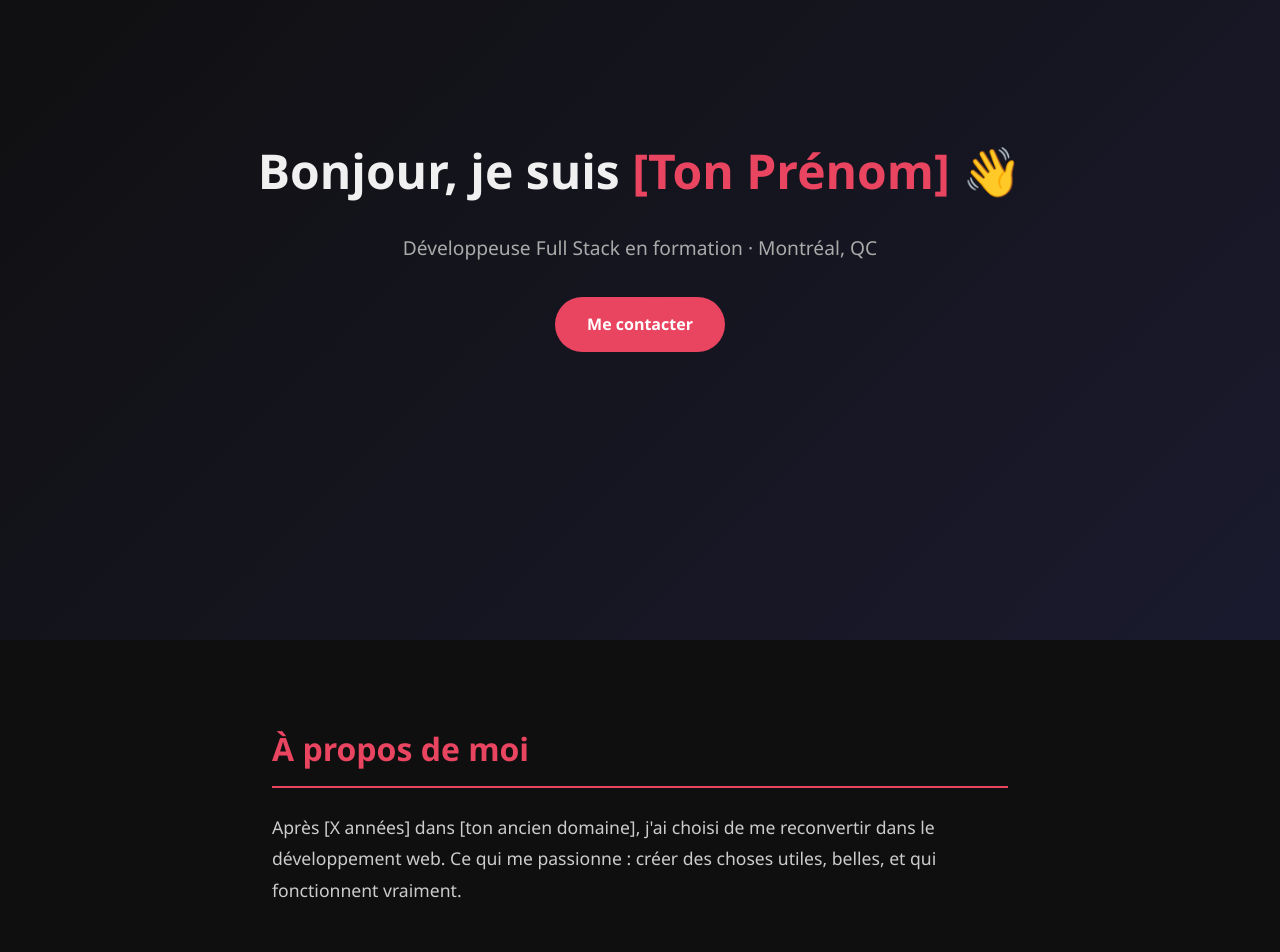
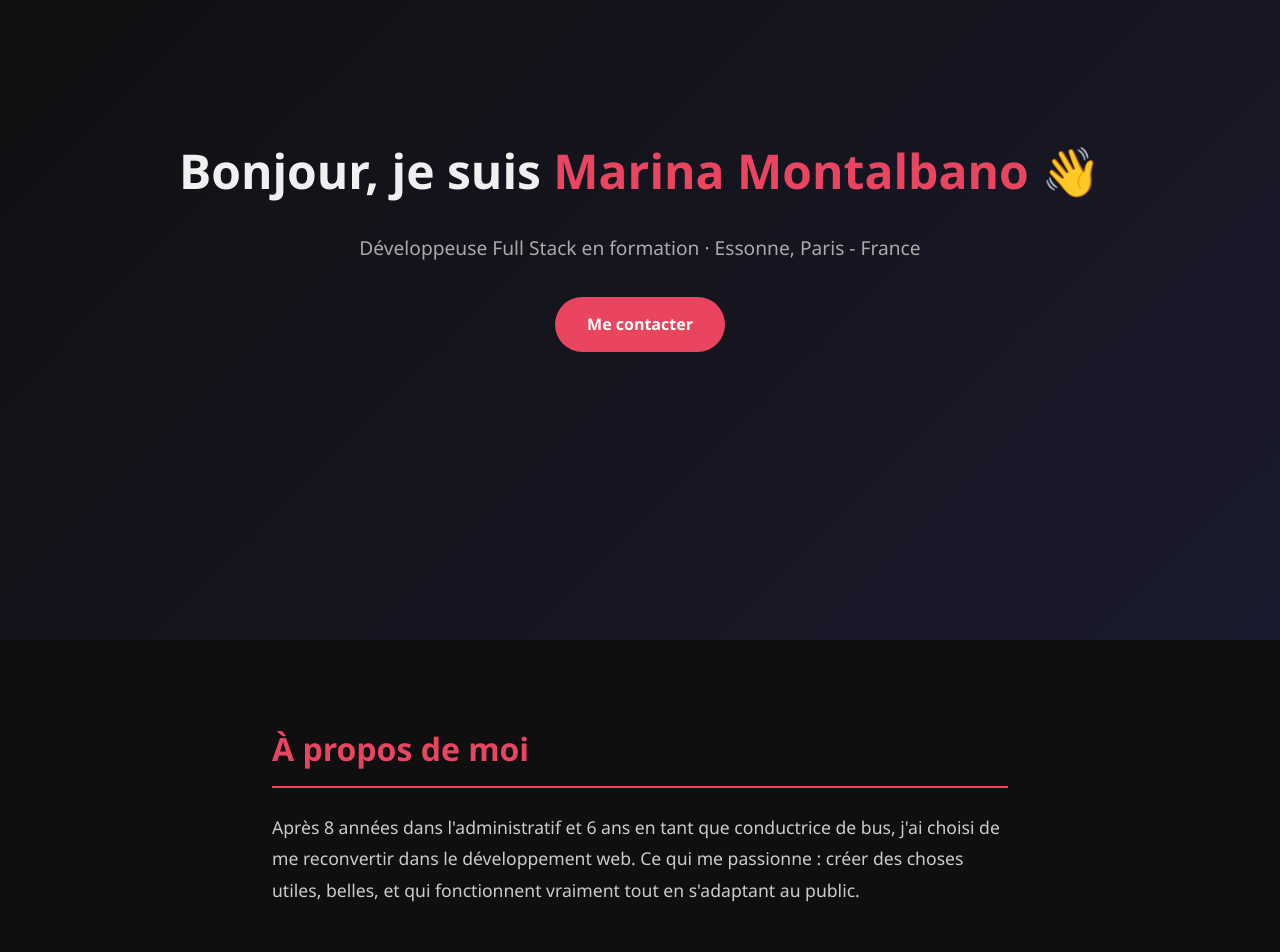
Before and after one commit to Ruhmiya/Portefolio2026, a plain HTML site: page index.html in a window 1280 px wide. Shown: the part 160-1112 px from the top of the page. Drawn offline with Linux system fonts and the light colour scheme; a script that the page names is missing.

Commit message:
Update index.html

```diff
--- a/index.html
+++ b/index.html
@@ -3,25 +3,25 @@
 <head>
   <meta charset="UTF-8" />
   <meta name="viewport" content="width=device-width, initial-scale=1.0"/>
-  <title>[Ton Prénom] — Portfolio</title>
+  <title>Ruhmiya — Portfolio</title>
   <link rel="stylesheet" href="style.css" />
 </head>
 <body>
 
   <!-- HERO : ta présentation principale -->
   <header>
-    <h1>Bonjour, je suis <span>[Ton Prénom]</span> 👋</h1>
-    <p>Développeuse Full Stack en formation · Montréal, QC</p>
-    <a href="mailto:[ton-email]">Me contacter</a>
+    <h1>Bonjour, je suis <span>Marina Montalbano</span> 👋</h1>
+    <p>Développeuse Full Stack en formation · Essonne, Paris - France</p>
+    <a href="mailto:emploi.marina.91@gmail.com">Me contacter</a>
   </header>
 
   <!-- À PROPOS -->
   <section id="apropos">
     <h2>À propos de moi</h2>
     <p>
-      Après [X années] dans [ton ancien domaine], j'ai choisi de me reconvertir
+      Après 8 années dans l'administratif et 6 ans en tant que conductrice de bus, j'ai choisi de me reconvertir
       dans le développement web. Ce qui me passionne : créer des choses utiles,
-      belles, et qui fonctionnent vraiment.
+      belles, et qui fonctionnent vraiment tout en s'adaptant au public.
     </p>
   </section>
 
@@ -43,7 +43,7 @@
 
   <!-- FOOTER -->
   <footer>
-    <p>Fait avec ❤️ par [Ton Prénom] · 2026</p>
+    <p>Fait avec ❤️ par Marina · 2026</p>
   </footer>
 
   <script src="script.js"></script>
```
